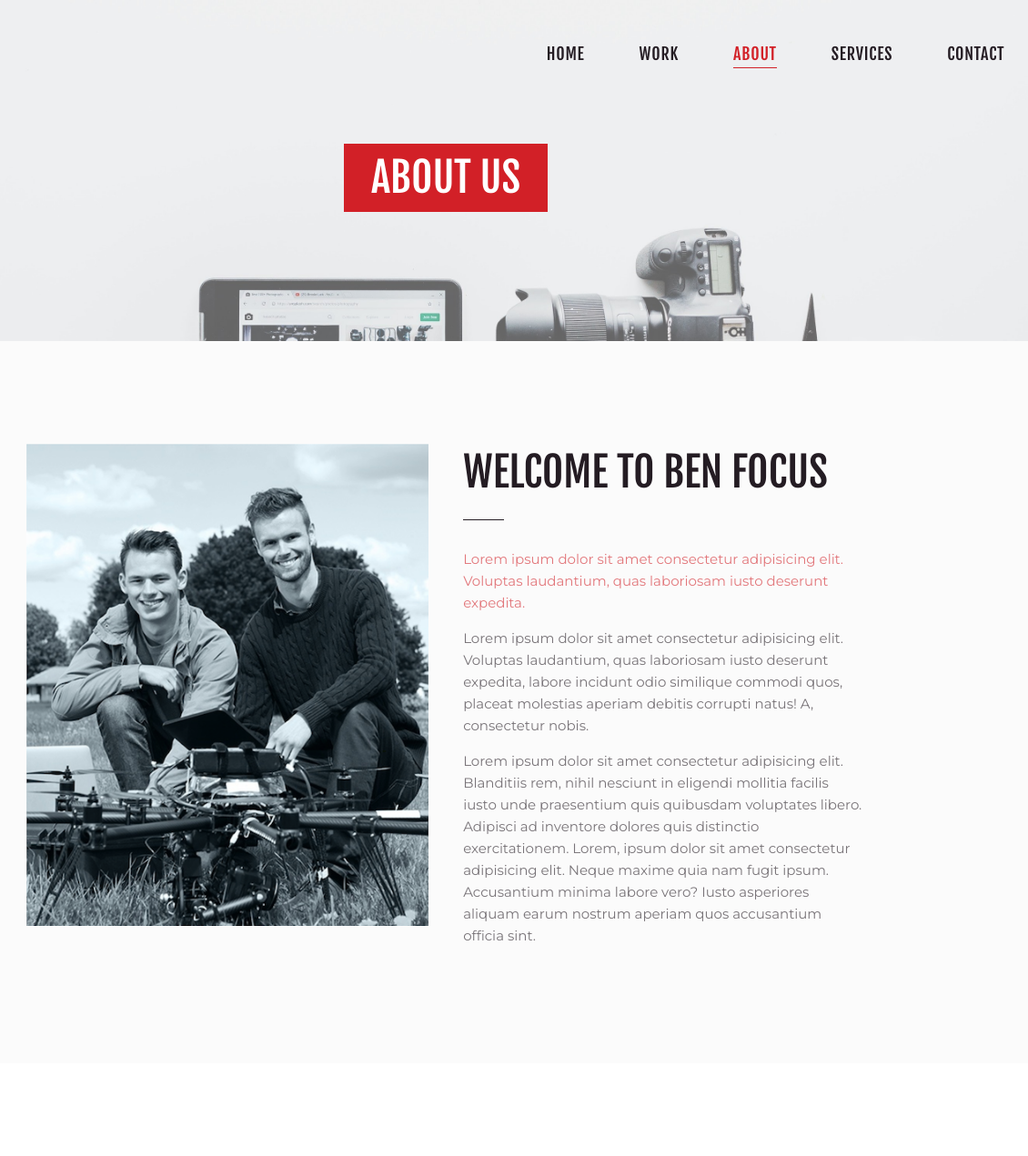
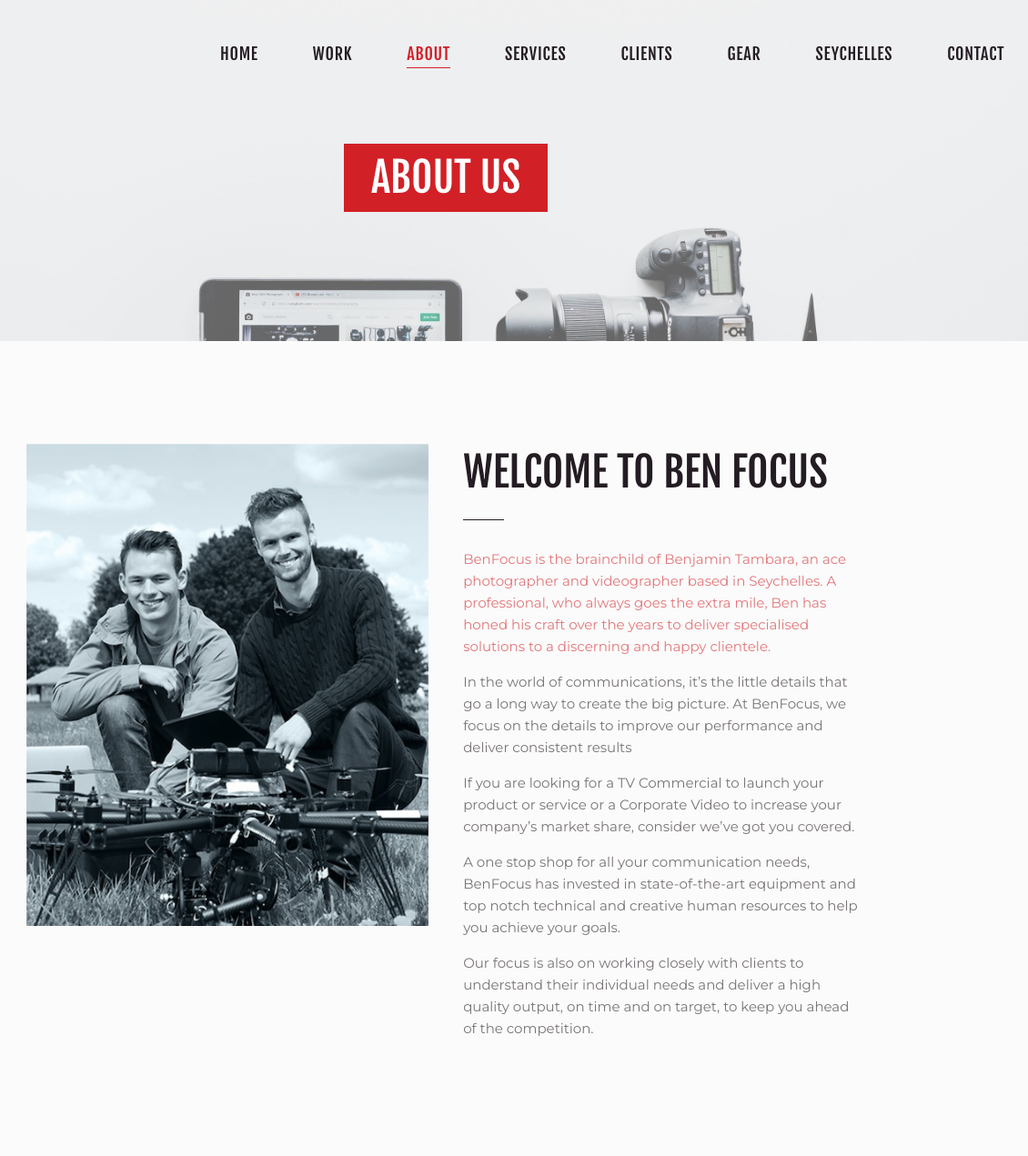
Before and after one commit to Uvacoder/benfocus-photography, a Gatsby site: page /about in a window 1280 px wide. Shown: the top 1271 px of the page at 91% size, 150-1280 px from the left. Built offline with nearby package versions, Linux system fonts and the light colour scheme; Gatsby itself is replaced by a stand-in of ours.

Commit message:
🚧 content update, WIP

```diff
--- a/package.json
+++ b/package.json
@@ -8,7 +8,7 @@
     "build": "gatsby build",
     "develop": "gatsby develop",
     "format": "prettier --write \"**/*.{js,jsx,json,md}\"",
-    "start": "npm run develop",
+    "start": "yarn develop",
     "serve": "gatsby serve",
     "clean": "gatsby clean",
     "test": "echo \"Write tests! -> https://gatsby.dev/unit-testing\" && exit 1"
--- a/src/layouts/wrap.js
+++ b/src/layouts/wrap.js
@@ -20,6 +20,17 @@ import NormalSection from '../components/normal_section'
 const websiteTitle = 'Ben Focus'
 
 const Header = ({ innerPageName }) => {
+  const menuItems = [
+    { to: '/', title: 'Home' },
+    { to: '/work', title: 'Work' },
+    { to: '/about', title: 'About' },
+    { to: '/services', title: 'Services' },
+    { to: '/clients', title: 'Clients' },
+    { to: '/gear', title: 'Gear' },
+    { to: '/seychelles', title: 'Seychelles' },
+    { to: '/contact', title: 'Contact' },
+  ]
+
   return (
     <header
       css={css`
@@ -76,13 +87,7 @@ const Header = ({ innerPageName }) => {
                   margin-right: 0;
                 }
               `}>
-              {[
-                { to: '/', title: 'Home' },
-                { to: '/work', title: 'Work' },
-                { to: '/about', title: 'About' },
-                { to: '/services', title: 'Services' },
-                { to: '/contact', title: 'Contact' },
-              ].map(item => (
+              {menuItems.map(item => (
                 <li
                   css={css`
                     display: inline-block;
@@ -154,7 +159,7 @@ const Header = ({ innerPageName }) => {
               margin-top: 2rem;
             }
           `}>
-          {innerPageName || 'Photography & Videography Services'}
+          {innerPageName || 'Our focus is on the details'}
         </h1>
         {innerPageName ? (
           ''
@@ -168,14 +173,13 @@ const Header = ({ innerPageName }) => {
                 margin-bottom: 3rem;
                 opacity: 0.8;
               `}>
-              Extreme Aerial Photography and Video Artistry for Lifestyle,
-              Action and Commerce.
+              One Stop Communication Solutions for Seychelles and beyond
             </h2>
             <SiteButton
-              to="/services"
+              to="/about"
               color={Colors.primary}
               textColor={Colors.white}
-              label="More Info"
+              label="Read More"
             />
           </div>
         )}
--- a/src/pages/about.js
+++ b/src/pages/about.js
@@ -22,23 +22,31 @@ export default () => (
           <div className="col-6">
             <SectionHead title="Welcome to Ben Focus" />
             <SectionDescription color={Colors.primary}>
-              Lorem ipsum dolor sit amet consectetur adipisicing elit. Voluptas
-              laudantium, quas laboriosam iusto deserunt expedita.
+              BenFocus is the brainchild of Benjamin Tambara, an ace
+              photographer and videographer based in Seychelles. A professional,
+              who always goes the extra mile, Ben has honed his craft over the
+              years to deliver specialised solutions to a discerning and happy
+              clientele.
             </SectionDescription>
             <SectionDescription>
-              Lorem ipsum dolor sit amet consectetur adipisicing elit. Voluptas
-              laudantium, quas laboriosam iusto deserunt expedita, labore
-              incidunt odio similique commodi quos, placeat molestias aperiam
-              debitis corrupti natus! A, consectetur nobis.
+              In the world of communications, it’s the little details that go a
+              long way to create the big picture. At BenFocus, we focus on the
+              details to improve our performance and deliver consistent results
             </SectionDescription>
             <SectionDescription>
-              Lorem ipsum dolor sit amet consectetur adipisicing elit.
-              Blanditiis rem, nihil nesciunt in eligendi mollitia facilis iusto
-              unde praesentium quis quibusdam voluptates libero. Adipisci ad
-              inventore dolores quis distinctio exercitationem. Lorem, ipsum
-              dolor sit amet consectetur adipisicing elit. Neque maxime quia nam
-              fugit ipsum. Accusantium minima labore vero? Iusto asperiores
-              aliquam earum nostrum aperiam quos accusantium officia sint.
+              If you are looking for a TV Commercial to launch your product or
+              service or a Corporate Video to increase your company’s market
+              share, consider we’ve got you covered.
+            </SectionDescription>
+            <SectionDescription>
+              A one stop shop for all your communication needs, BenFocus has
+              invested in state-of-the-art equipment and top notch technical and
+              creative human resources to help you achieve your goals.
+            </SectionDescription>
+            <SectionDescription>
+              Our focus is also on working closely with clients to understand
+              their individual needs and deliver a high quality output, on time
+              and on target, to keep you ahead of the competition.
             </SectionDescription>
           </div>
         </div>
--- a/src/pages/contact.js
+++ b/src/pages/contact.js
@@ -16,6 +16,10 @@ export default () => (
         <div className="row">
           <div className="col-12">
             <SectionHead color={Colors.white} title="Send Us A Message" />
+            <SectionDescription color={Colors.white}>
+              If you are looking for focussed communication solutions, drop us a
+              lineor just give us a ring.
+            </SectionDescription>
           </div>
         </div>
         <div
```
Also changed, not shown: src/pages/work.js (+4 -4 lines), 1 other file.
